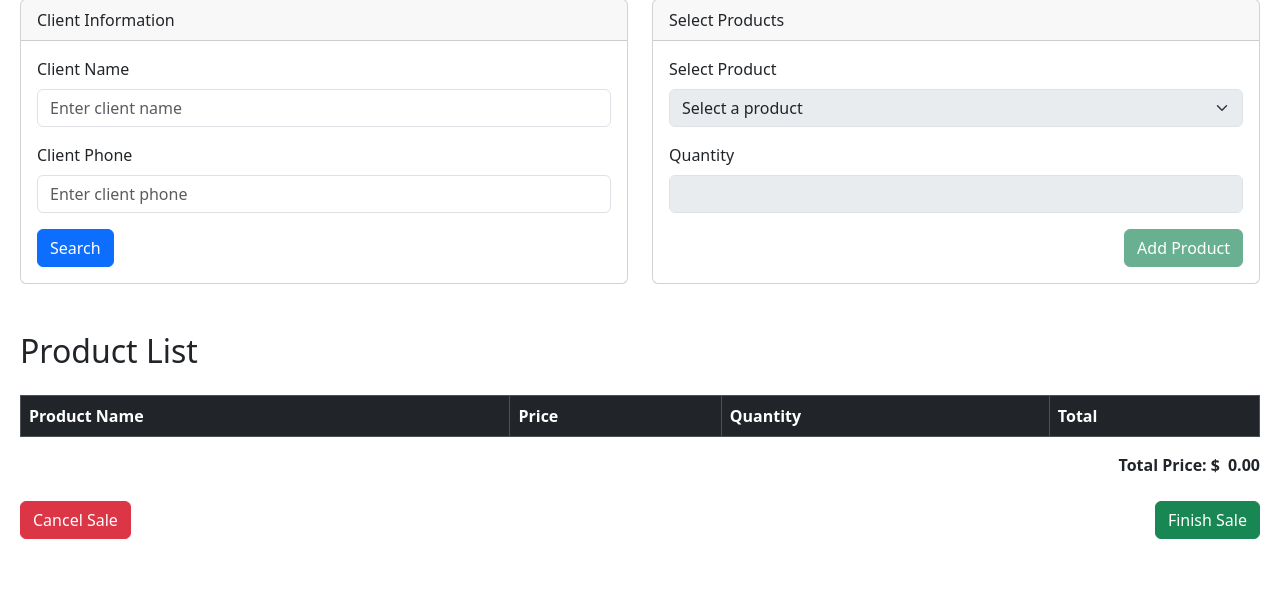
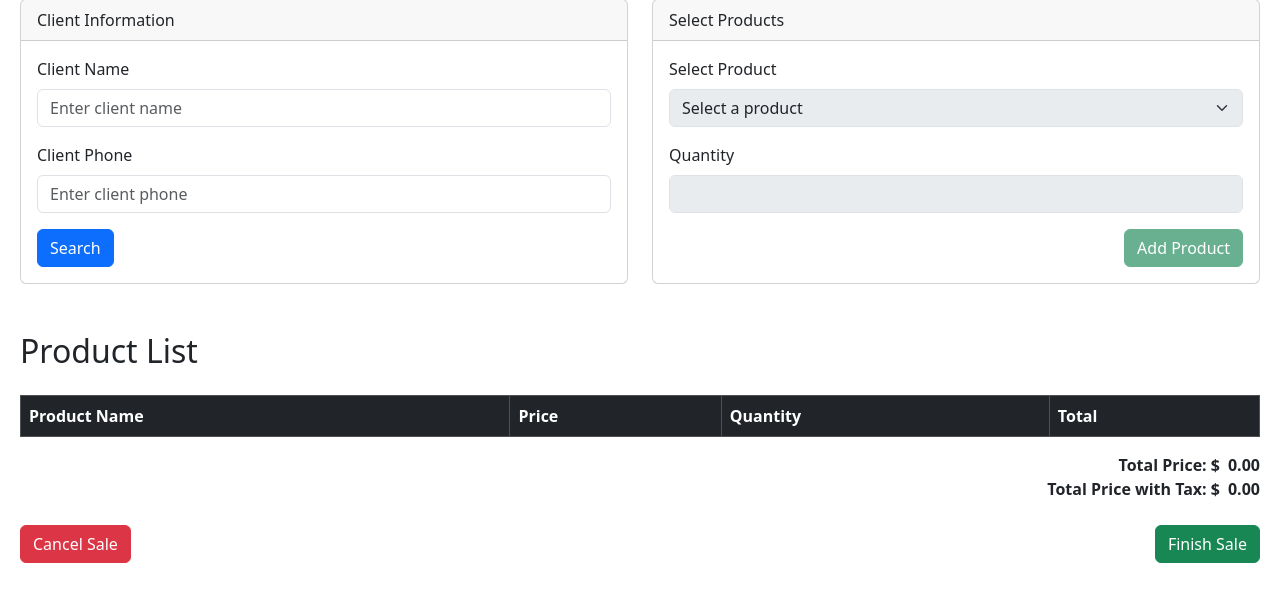
Before and after one commit to DD150602/harware-store, a CodeIgniter 4 app: the page made by app/Views/Sales/CreateSale.php in a window 1280 px wide. Shown: the part 163-765 px from the top of the page. Run offline with PHP 8.4 and a stand-in for CodeIgniter, Linux system fonts and the light colour scheme; the template is opened without the code that fills it, so the values that code supplies are empty; some libraries are stand-ins or nearby versions.

Commit message:
refactor(Bussines Logic): :recycle: Add taxes to the final price

```diff
--- a/app/Views/Sales/CreateSale.php
+++ b/app/Views/Sales/CreateSale.php
@@ -3,6 +3,7 @@
 <?= $this->section('scripts') ?>
 <script>
   let totalAmount = 0;
+  let totalAmountWithTax = 0;
   const productList = []
 
   function addProduct() {
@@ -34,7 +35,9 @@
     `
 
     totalAmount += product.productTotal
+    totalAmountWithTax = totalAmount + (totalAmount * 0.19)
     document.getElementById('totalPrice').innerHTML = totalAmount
+    document.getElementById('totalPriceWithTax').innerHTML = totalAmountWithTax
     document.getElementById('product_quantity').value = 0
     productSelected.selectedIndex = 0
   }
@@ -48,7 +51,7 @@
           },
           body: JSON.stringify({
             productList,
-            totalAmount: parseFloat(document.getElementById('totalPrice').textContent),
+            totalAmount: parseFloat(document.getElementById('totalPriceWithTax').textContent),
             clientId: '<?php if (!empty($client_info)) echo $client_info->client_id ?>'
           })
         })
@@ -197,8 +200,9 @@
         </table>
 
         <!-- Total Price section -->
-        <div class="total-section d-flex justify-content-end mt-3">
-          <strong>Total Price: $<span id="totalPrice" class="ms-2">0.00</span></strong>
+        <div class="total-section mt-3">
+          <strong class="text-end d-block">Total Price: $<span id="totalPrice" class="ms-2">0.00</span></strong>
+          <strong class="text-end d-block">Total Price with Tax: $<span id="totalPriceWithTax" class="ms-2">0.00</span></strong>
         </div>
 
         <!-- Buttons Section -->
```
